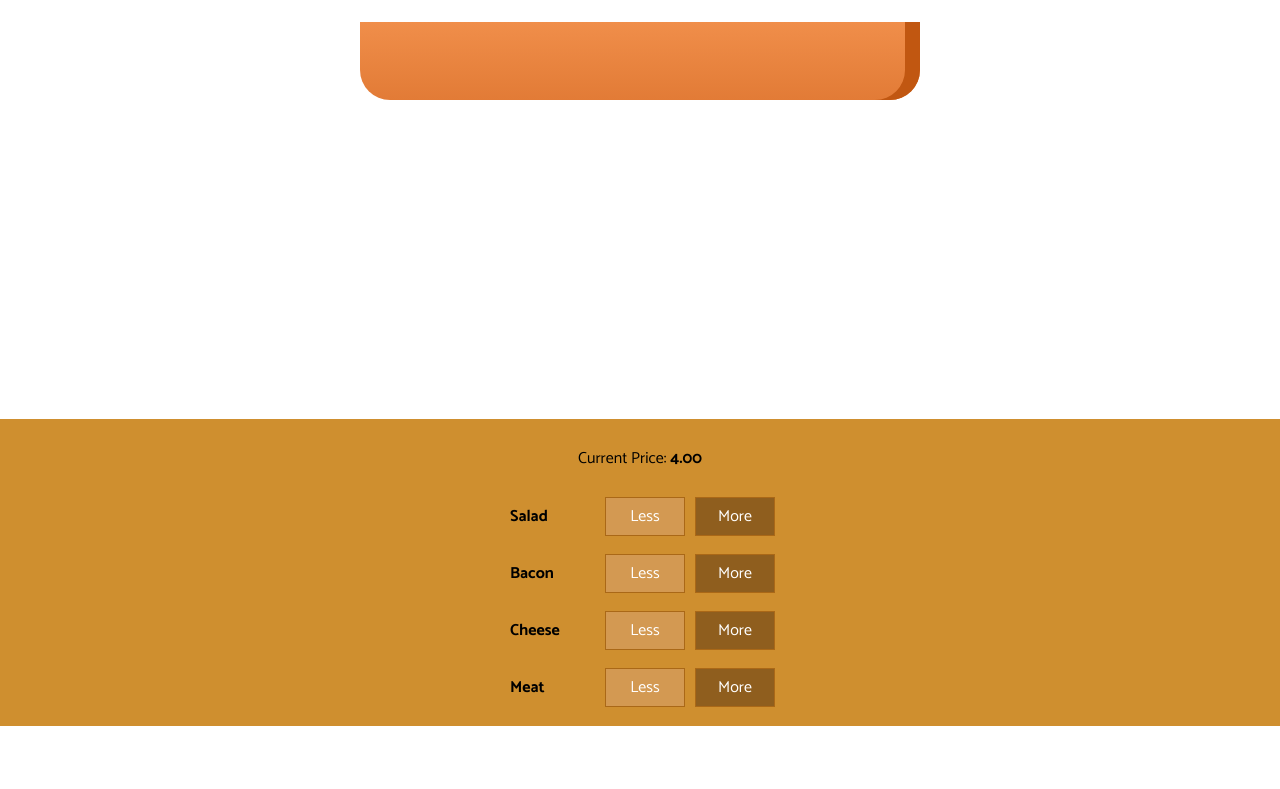
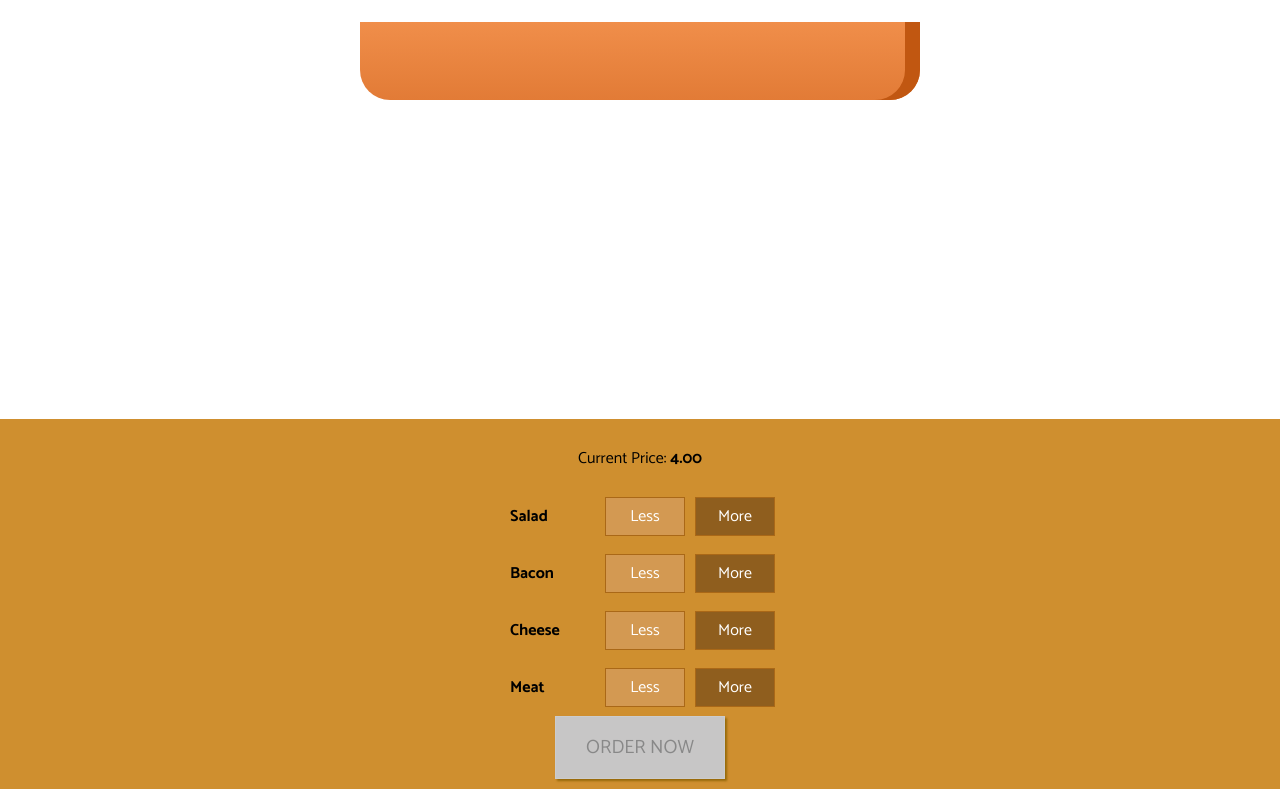
Before and after one commit to olbesp/burger-builder, a React app: page / in a window 1280 px wide. Shown: the part 224-1013 px from the top of the page. Before the commit the page ends 950 px from the top, so only its background shows below. Built offline with nearby package versions, Linux system fonts and the light colour scheme.

Commit message:
Add the order button

```diff
--- a/src/components/Burger/BuildControls/BuildControls.css
+++ b/src/components/Burger/BuildControls/BuildControls.css
@@ -8,3 +8,45 @@
   margin: auto;
   padding: 10px 0;
 }
+
+
+.OrderButton {
+    background-color: #DAD735;
+    outline: none;
+    cursor: pointer;
+    border: 1px solid #966909;
+    color: #966909;
+    font-family: inherit;
+    font-size: 1.2em;
+    padding: 15px 30px;
+    box-shadow: 2px 2px 2px #966909;
+}
+
+.OrderButton:hover, .OrderButton:active {
+    background-color: #A0DB41;
+    border: 1px solid #966909;
+    color: #966909;
+}
+
+.OrderButton:disabled {
+    background-color: #C7C6C6;
+    cursor: not-allowed;
+    border: 1px solid #ccc;
+    color: #888888;
+}
+
+.OrderButton:not(:disabled) {
+    animation: enable 0.3s linear;
+}
+
+@keyframes enable {
+    0% {
+        transform: scale(1);
+    }
+    60% {
+        transform: scale(1.1);
+    }
+    100% {
+        transform: scale(1);
+    }
+}
--- a/src/components/Burger/BuildControls/BuildControls.js
+++ b/src/components/Burger/BuildControls/BuildControls.js
@@ -20,6 +20,11 @@
         removed={() => props.ingredientRemoved(ctrl.type)}
         disabled={props.disabled[ctrl.type]} />
     ))}
+    <button
+      className={classes.OrderButton}
+      disabled={!props.purchaseable}>
+      ORDER NOW
+    </button>
   </div>
 );
 
--- a/src/containers/BurgerBuilder/BurgerBuilder.js
+++ b/src/containers/BurgerBuilder/BurgerBuilder.js
@@ -18,7 +18,19 @@
       cheese: 0,
       meat: 0
     },
-    totalPrice: 4
+    totalPrice: 4,
+    purchaseable: false
+  }
+
+  updatePurchaseState (ingredients) {
+    const sum = Object.keys(ingredients)
+    .map(igKey => {
+      return ingredients[igKey];
+    })
+    .reduce((sum, el) => {
+      return sum + el;
+    }, 0);
+    this.setState({purchaseable: sum > 0});
   }
 
   addIngredientHandler = (type) => {
@@ -35,6 +47,7 @@
       totalPrice: newPrice,
       ingredients: updatedIngredients
     });
+    this.updatePurchaseState(updatedIngredients);
   }
 
   removeIngredientHandler = (type) => {
@@ -54,6 +67,7 @@
       totalPrice: newPrice,
       ingredients: updatedIngredients
     });
+    this.updatePurchaseState(updatedIngredients);
   }
 
   render() {
@@ -70,6 +84,7 @@
           ingredientAdded={this.addIngredientHandler}
           ingredientRemoved={this.removeIngredientHandler}
           disabled={disabledInfo}
+          purchaseable={this.state.purchaseable}
           price={this.state.totalPrice} />
       </Aux>
     );
```
